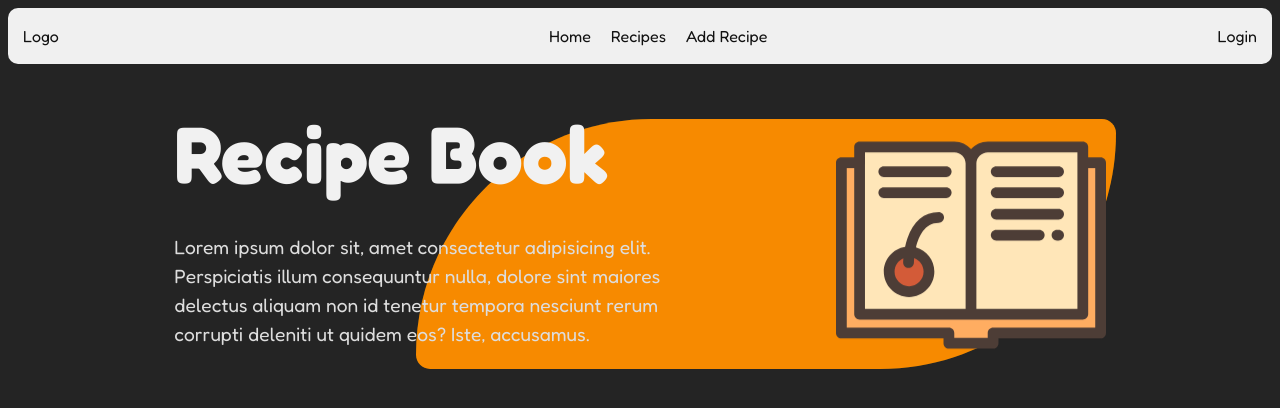
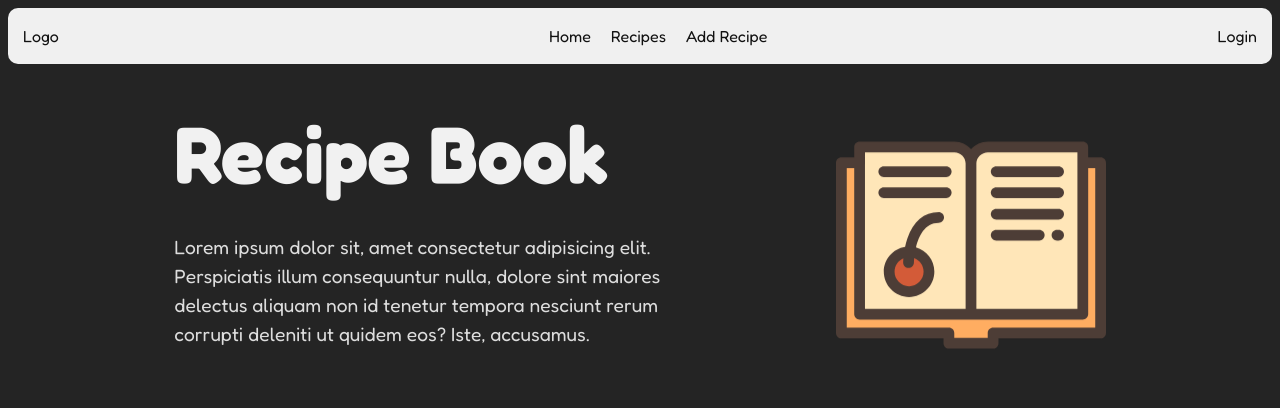
Before and after one commit to Hadi87s/Personal-Book-Recipe, a React (Vite) app: page / in a window 1280 px wide. Shown: the top 408 px of the page. Built offline with nearby package versions, Linux system fonts and the light colour scheme.

Commit message:
fixing the card style and removing the dummy data.

```diff
--- a/src/components/recipe/recipe.css
+++ b/src/components/recipe/recipe.css
@@ -1,15 +1,16 @@
 .card {
     display: flex;
     flex-direction: column;
-    padding: 10px;
     background-color: #f1f1f1;
     border-radius: 10px;
     color: #111;
+    border: 2px solid #ccc;
 }
 
 .card .name {
     font-weight: bold;
     font-size: 24px;
+    padding: 10px 10px 0;
 }
 .card .name a{
     text-decoration: none;
@@ -18,22 +19,18 @@
 }
 
 .card .name a:hover {
-     color: orange;
+    color: orange;
 }
 
 .card .desc {
     color: #666;
+    padding: 0 10px 10px;
 }
-/* .card .image {
-    position: absolute;
-    left: 50%;
-    transform: translateX( -50%);
-    text-align: center;
-} */
 .card img {
     max-width: 100%;
     height: auto;
     aspect-ratio: 1 /1;
-    border-radius: 15px;
+    border-top-left-radius:10px ;
+    border-top-right-radius:10px ;
     object-fit: cover;
 }
--- a/src/screens/home/home.tsx
+++ b/src/screens/home/home.tsx
@@ -15,25 +15,6 @@ const Home = () => {
       className="min-h-screen bg-gray-900 text-white"
     >
       <div className="container">
-        <div className="bg">
-          <svg
-            width="700"
-            height="250"
-            viewBox="0 0 700 250"
-            fill="none"
-            xmlns="http://www.w3.org/2000/svg"
-          >
-            <path
-              d="M0 235.849C0 105.593 105.593 0 235.849 0H685.849C693.664 0 700 6.33559 700 14.1509V14.1509C700 144.407 594.407 250 464.151 250H14.1509C6.33559 250 0 243.664 0 235.849V235.849Z"
-              fill="#F4AF00"
-            />
-            <path
-              d="M0 235.849C0 105.593 105.593 0 235.849 0H685.849C693.664 0 700 6.33559 700 14.1509V14.1509C700 144.407 594.407 250 464.151 250H14.1509C6.33559 250 0 243.664 0 235.849V235.849Z"
-              fill="#FF0101"
-              fill-opacity="0.21"
-            />
-          </svg>
-        </div>
         <div className="text">
           <h1>Recipe Book</h1>
           <p>
--- a/src/screens/screens.css
+++ b/src/screens/screens.css
@@ -49,15 +49,6 @@
     animation: wiggle 1500ms ease-in-out infinite;
 }
 
-.bg{
-    position: absolute;
-    right: 40%;
-    top: 55%;
-    transform: translate(50%,-50%);
-    z-index: -1;
-    max-width: 100%;
-}
-
 
 @keyframes wiggle {
     0%,100% {
--- /dev/null
+++ b/test.json
@@ -0,0 +1,4 @@
+[
+    {"id":"w9VSohcXaHGtbm2wxDJaR","title":"Chicken Biryani","image":"../../../public/recipe1.jpg","description":"its very tasteful and I love it so much!","category":"Breakfast","ingredients":["Chicken", "Rice", "Seasoning"],"instructions":["Cook","Wait","Eat"]},
+    {"id":"8a7nNh_ODtP0GKFYUShEp","title":"Chicken Serrano","image":"../../../public/recipe2.jpg","description":"its very delicious and I love it.","category":"Desert","ingredients":["Chicken", "Rice", "Seasoning"],"instructions":["Boil","Wait","Eat"]}
+]
```
Also changed, not shown: package.json (line endings or trailing spaces).
